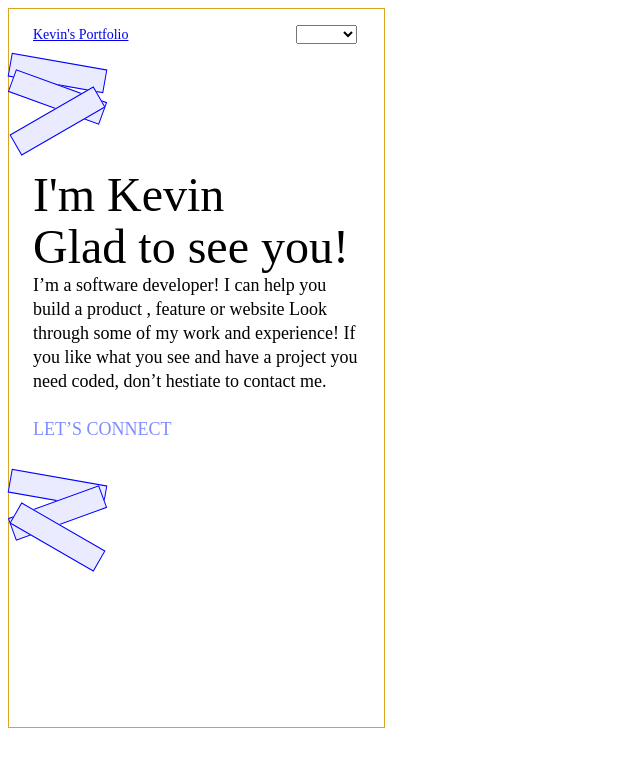
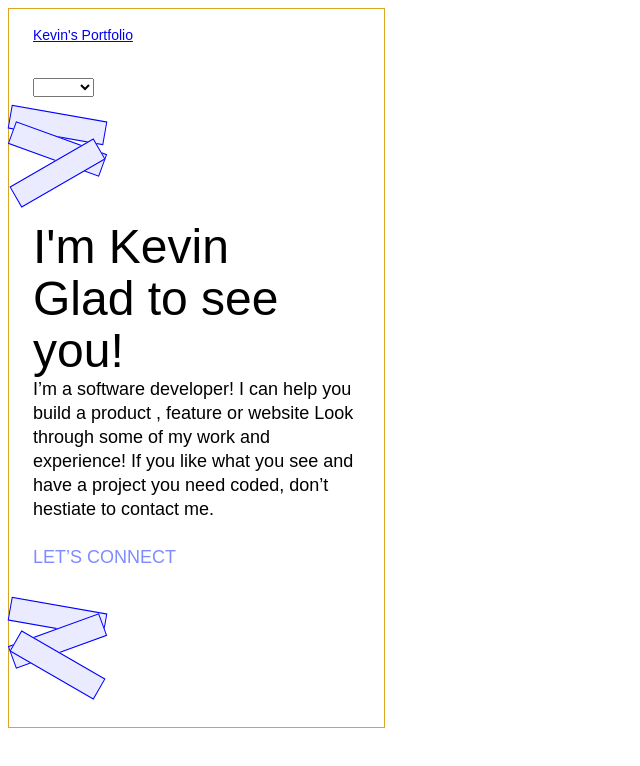
Before and after one commit to sarmade/Portfolio-Microverse, a plain HTML site: page index.html in a window 1280 px wide. Shown: the whole page, without its empty margins (0-640 px from the left). Drawn offline with Linux system fonts and the light colour scheme.

Commit message:
Linter's correction

```diff
--- a/style.css
+++ b/style.css
@@ -34,7 +34,7 @@ div.rotate-30 {
   width: 327;
   margin-left: 24px;
   margin-right: 24px;
-  font-family: Poppins;
+  font-family: Poppins, sans-serif;
   font-size: 14px;
   line-height: 52px;
   text-align: left;
@@ -44,7 +44,7 @@ div.rotate-30 {
   width: 327;
   margin-left: 24px;
   margin-right: 24px;
-  font-family: Poppins;
+  font-family: Poppins, sans-serif;
   font-size: 48px;
   line-height: 52px;
   text-align: left;
@@ -54,7 +54,7 @@ div.rotate-30 {
   width: 327px;
   margin-left: 24px;
   margin-right: 24px;
-  font-family: Poppins;
+  font-family: Poppins, sans-serif;
   font-size: 18px;
   line-height: 24px;
   text-align: left;
@@ -66,7 +66,7 @@ div.rotate-30 {
   margin-left: 24px;
   margin-right: 24px;
   margin-top: 24px;
-  font-family: Poppins;
+  font-family: Poppins, sans-serif;
   font-size: 18px;
   line-height: 24px;
   text-align: left;
```
